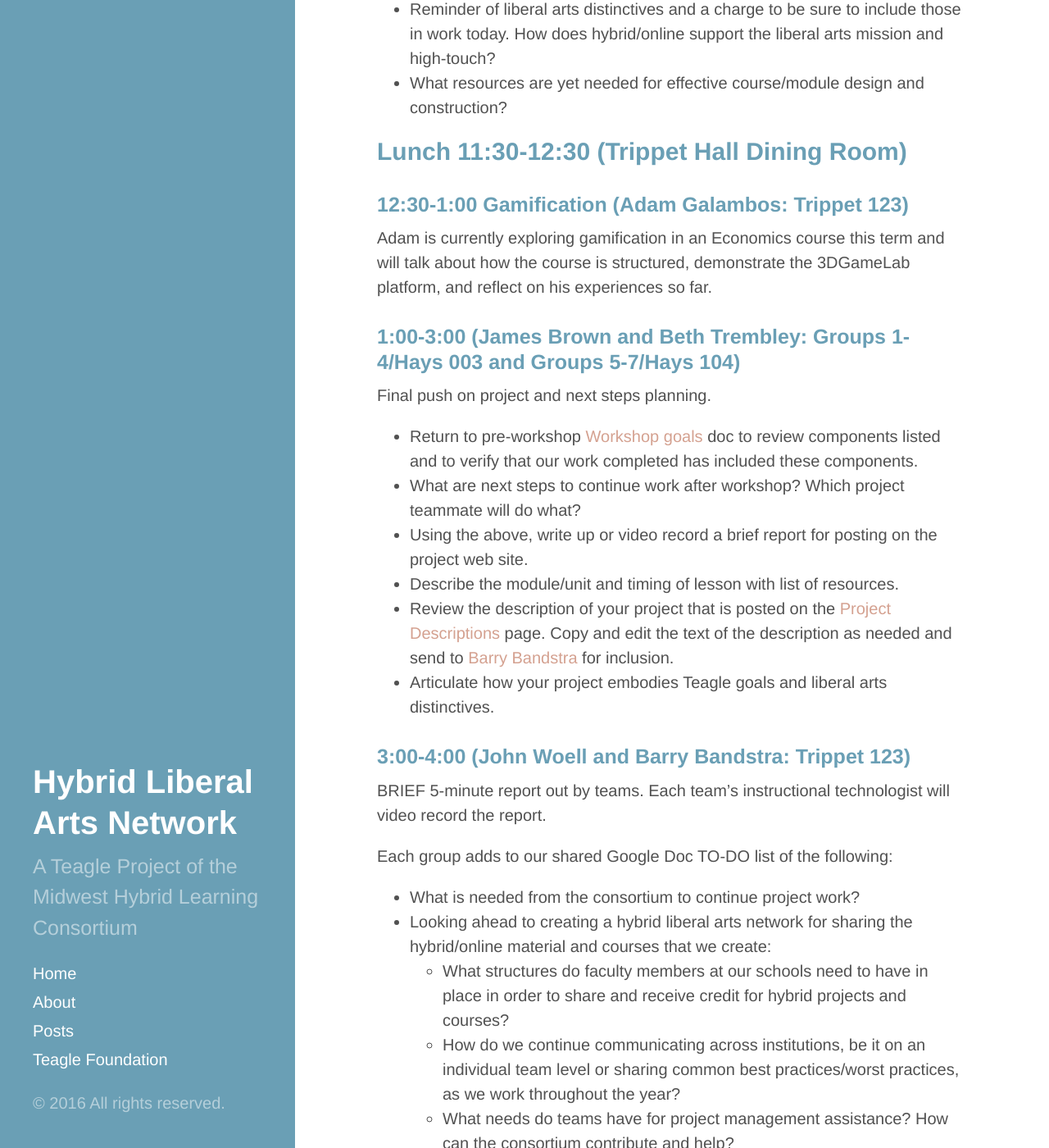
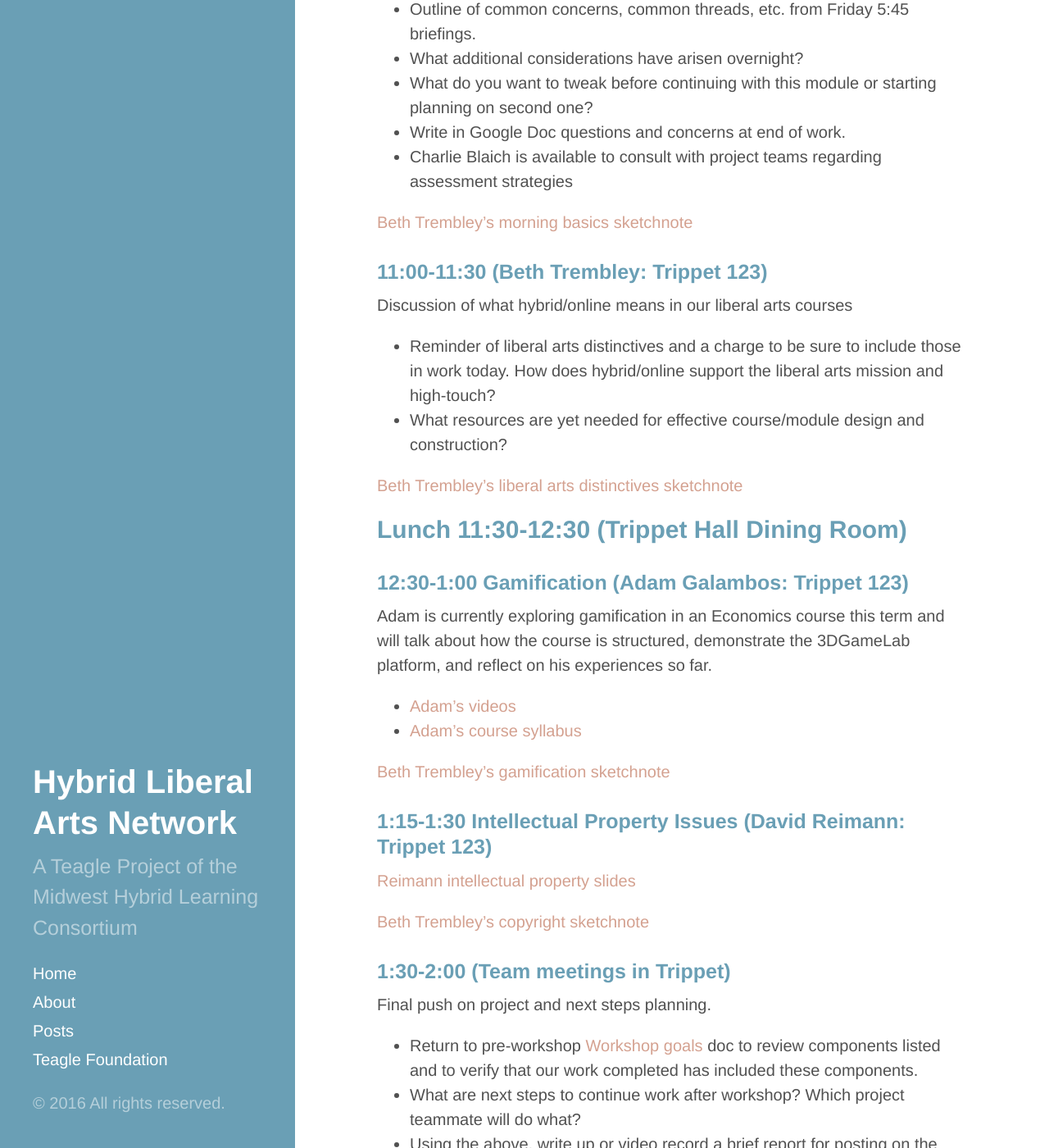
Before and after one commit to hybrid-liberal-arts/hybrid-liberal-arts.github.io, a Jekyll site: the page built from _posts/2016-04-06-2016-workshop-schedule.md, in a window 1280 px wide and 1400 px high, scrolled down 3345 px. Shown: the whole window at 82% size. Built offline with Jekyll 4.4.1, drawn with Linux system fonts in a browser that asks for light colours; Markdown is read by kramdown in place of the engine named in the settings; some of the changed text lies outside the part shown.

Commit message:
post workshop schedule edits

```diff
--- a/_posts/2016-04-06-2016-workshop-schedule.md
+++ b/_posts/2016-04-06-2016-workshop-schedule.md
@@ -25,6 +28,8 @@ Clarification of expectations for the workshop and grant, including Q and A.
 
 - Visit the [Workshop goals](http://hybridliberalarts.org/2016/04/05/workshop-goals/) page.
 
+[Beth Trembley's goals sketchnote](http://faculty.hope.edu/bandstra/teagle/trembley-goals_sketchnote.pdf)
+
 ###1:30-2:00 (Donnie Sendelbach and David Berk: Trippet 123)
 Brief project management overview
 
@@ -36,7 +41,9 @@ Brief project management overview
 - Prototyping and collecting feedback before using in a course
 - Managing scope creep
 
-###2:00-4:15 (Donnie Sendelbach and David Berk: Groups 1-4/Hays 003 and Groups 5-7/Hays 104)
+[Beth Trembley's project management sketchnote](http://faculty.hope.edu/bandstra/teagle/trembley-project_management_sketchnote.pdf)
+
+###2:00-4:15 (Donnie Sendelbach and David Berk: team meetings in Trippet)
 - Time in teams or individually to work on one course module plan in detail.
 - Each instructor from each group adds information to our [Google doc](https://docs.google.com/forms/d/1idx1KvIAKbS1TlfKy_DIdzrwJzUIHMEMlMXij7HL_P0/viewform) that contains the following information: names of instructors and technologists, project title, skills and experiences willing to offer, courses with goals and student outcomes and timeline.
 - Decide on content, how it will be delivered, tested, in-class activities (if flipping).
@@ -50,10 +57,14 @@ Brief project management overview
 ###4:15-5:00 ADA Compliance (Juli Smith: Trippet 123)
 - An overview of laws and regulations applicable to accessibility of online course materials, discussion of universal design and its benefits and requirements, and work session on outlining project needs with regard to accessibility.
 
+Juli Smith's [Technology Accessibility and Universal Design slides](https://drive.google.com/a/hope.edu/file/d/0B4vP7I046WPJUnBmUFFkbk82Vk0/view?ts=571a5c9b)
+
 ### 5:00-5:45 Assessment (CILA/Charlie Blaich and Kathy Wise: Trippet 123)
 - Review work on module to include in written plan.
 - Steps for pre-deployment feedback plus formative and summative assessment mechanisms.
 - Assessment data gathering, collecting, and viewing
+
+[Midwest Hybrid Learning Consortium Assessment Plan](http://faculty.hope.edu/bandstra/teagle/MHLC_assessment.pdf) as developed by Charlie and Kathy
 
 ###5:45-6:00 (individually: Trippet 123)
 - Report out to steering committee member from your institution, including questions on Friday’s work and what the goals are for the end of Saturday.
@@ -65,13 +76,13 @@ Brief project management overview
 Enjoy dinner and conversation.
 
 ###8:00...
-Unstructured time for project teams to discuss projects ...or whatever.
+Unstructured time for project teams to discuss projects, play poker... or whatever.
 
 
 #SATURDAY April 23
 ## 7:30-8:30 Breakfast (Trippet Hall Dining Room)
 
-###9:00-11:00 (Donnie Sendelbach and David Berk: Groups 1-4/Hays 003 and Groups 5-7/Hays 104)
+###9:00-11:00 (Donnie Sendelbach and David Berk: plenary in Trippet 123 then team meetings in Trippet)
 Groups will individually review previous day’s work following discussion of:
 
 - Outline of common concerns, common threads, etc. from Friday 5:45 briefings.
@@ -80,11 +91,15 @@ Groups will individually review previous day’s work following discussion of:
 - Write in Google Doc questions and concerns at end of work.
 - Charlie Blaich is available to consult with project teams regarding assessment strategies
 
+[Beth Trembley's morning basics sketchnote](http://faculty.hope.edu/bandstra/teagle/trembley-morning_basics_sketchnote.pdf)
+
 ###11:00-11:30 (Beth Trembley: Trippet 123)
 Discussion of what hybrid/online means in our liberal arts courses
 
 - Reminder of liberal arts distinctives and a charge to be sure to include those in work today. How does hybrid/online support the liberal arts mission and high-touch?
 - What resources are yet needed for effective course/module design and construction?
+
+[Beth Trembley's liberal arts distinctives sketchnote](http://faculty.hope.edu/bandstra/teagle/trembley-liberalarts_distinctives_sketchnote.pdf)
 
 ##Lunch 11:30-12:30 (Trippet Hall Dining Room)
 
@@ -92,7 +107,18 @@ Discussion of what hybrid/online means in our liberal arts courses
 
 Adam is currently exploring gamification in an Economics course this term and will talk about how the course is structured, demonstrate the 3DGameLab platform, and reflect on his experiences so far.
 
-###1:00-3:00 (James Brown and Beth Trembley: Groups 1-4/Hays 003 and Groups 5-7/Hays 104)
+- [Adam's videos](http://adamgalambos.com/videos)
+- [Adam's course syllabus](http://tinyurl.com/econ225syllabus)
+
+[Beth Trembley's gamification sketchnote](http://faculty.hope.edu/bandstra/teagle/trembley-gamification_sketchnote.pdf)
+
+###1:15-1:30 Intellectual Property Issues (David Reimann: Trippet 123)
+
+[Reimann intellectual property slides](http://faculty.hope.edu/bandstra/teagle/reimann-ip_issues.pdf)
+
+[Beth Trembley's copyright sketchnote](http://faculty.hope.edu/bandstra/teagle/trembley-copyright_sketchnote.pdf)
+
+###1:30-2:00 (Team meetings in Trippet)
 Final push on project and next steps planning.
 
  - Return to pre-workshop [Workshop goals](http://hybridliberalarts.org/2016/04/05/workshop-goals/) doc to review components listed and to verify that our work completed has included these components.
@@ -102,8 +128,8 @@ Final push on project and next steps planning.
  - Review the description of your project that is posted on the [Project Descriptions](http://hybridliberalarts.org/2016/04/01/hybrid-projects/) page. Copy and edit the text of the description as needed and send to [Barry Bandstra](<mailto:bandstra@hope.edu>) for inclusion.
  - Articulate how your project embodies Teagle goals and liberal arts distinctives.
 
-###3:00-4:00 (John Woell and Barry Bandstra: Trippet 123)
-BRIEF 5-minute report out by teams. Each team's instructional technologist will video record the report.
+###2:00-3:00 (John Woell and Barry Bandstra: Trippet 123)
+BRIEF 5-minute report out by teams.
 
 Each group adds to our shared Google Doc TO-DO list of the following:
 
```
Also changed, not shown: other parts of _posts/2016-04-06-2016-workshop-schedule.md (+6 -1 lines).
